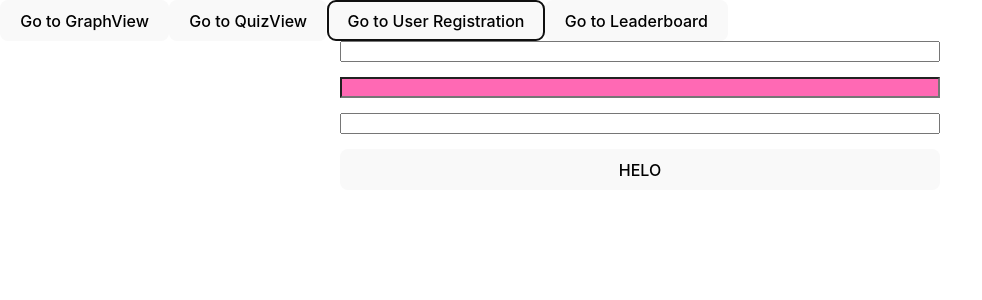
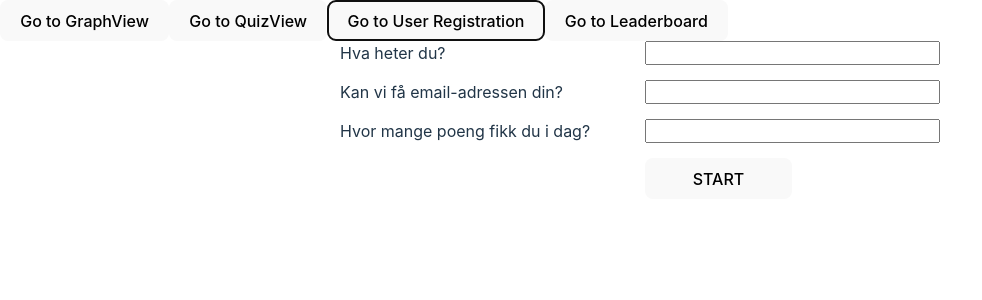
Before and after one commit to Carl-OW/Financial-Game, a React (Vite) app: page / in a window 1280 px wide. Both pictures are taken after a click on the button "Go to User Registration". Shown: the top 300 px of the page, without its empty margins (0-982 px from the left). Built offline with nearby package versions, Linux system fonts and the light colour scheme.

Commit message:
Improve registration form a little

```diff
--- a/src/components/UserRegistration/UserRegistration.css
+++ b/src/components/UserRegistration/UserRegistration.css
@@ -6,21 +6,32 @@
   display: grid;
   row-gap: 15px;
   grid-template-areas:
-  "name"
-  "email"
-  "score"
-  "button"
+  "nameLabel name name"
+  "emailLabel email email"
+  "scoreLabel score score"
+  ". startButton .";
+}
+input {
+
 }
 #name  {
   grid-area: name;
 }
+.nameLabel {
+  grid-area: nameLabel
+}
 #email {
   grid-area: email;
-  background-color: hotpink;
+}
+.emailLabel {
+  grid-area: emailLabel
 }
 #score {
   grid-area: score;
 }
+.scoreLabel {
+  grid-area: scoreLabel
+}
 button {
-  grid-area: button;
+  grid-area: startButton;
 }
--- a/src/components/UserRegistration/UserRegistration.tsx
+++ b/src/components/UserRegistration/UserRegistration.tsx
@@ -20,10 +20,19 @@ const UserRegistration: React.FC = () => {
   return (
     <div className="formContainer">
       <form id="signupForm" onSubmit={handleSubmit}>
+        <label htmlFor="name" className="nameLabel">
+          Hva heter du?
+        </label>
         <input type="text" id="name" name="name"></input>
+        <label htmlFor="email" className="emailLabel">
+          Kan vi få email-adressen din?
+        </label>
         <input type="text" id="email" name="email"></input>
+        <label htmlFor="score" className="scoreLabel">
+          Hvor mange poeng fikk du i dag?
+        </label>
         <input type="number" id="score" name="score"></input>
-        <button>HELO</button>
+        <button>START</button>
       </form>
     </div>
   );
```
